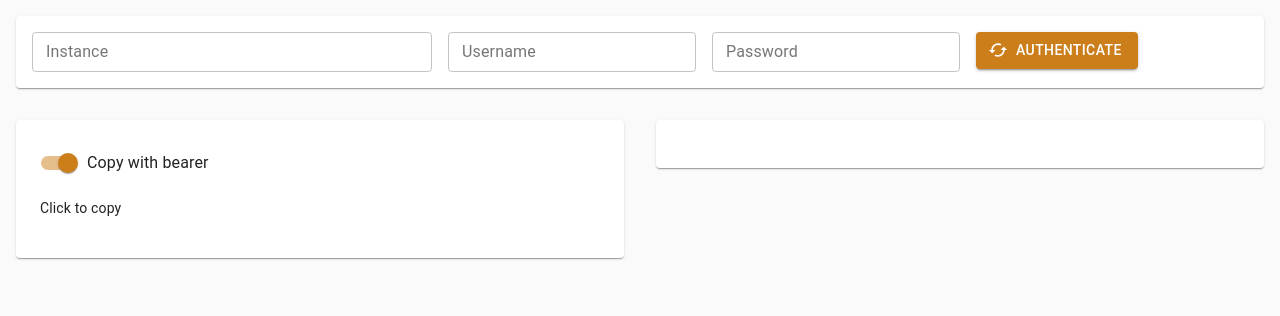
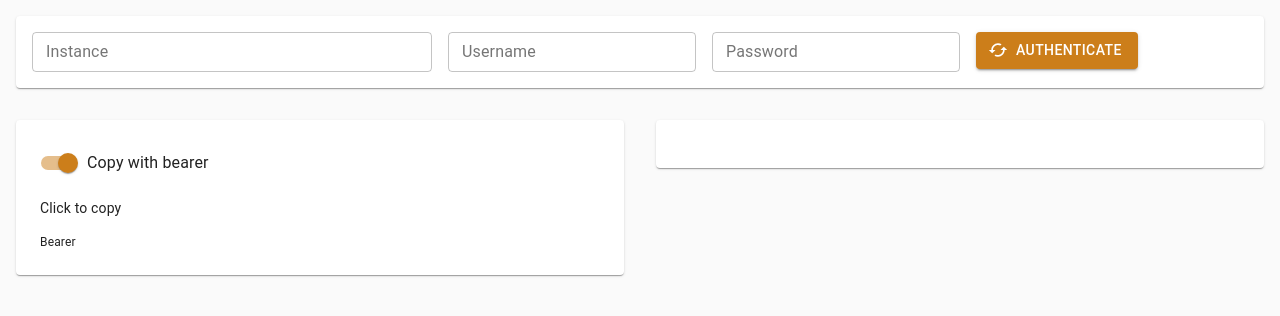
Before and after one commit to astritspancasd/authentication, a React (Create React App) app: page / in a window 1280 px wide. Shown: the top 316 px of the page. Built offline with nearby package versions, Linux system fonts and the light colour scheme.

Commit message:
with bearer appendix

```diff
--- a/src/components/CopyInput.js
+++ b/src/components/CopyInput.js
@@ -1,10 +1,5 @@
 import React, { useState } from "react";
-import {
-  Box,
-  FormControlLabel,
-  Switch,
-  Typography,
-} from "@material-ui/core";
+import { Box, FormControlLabel, Switch, Typography } from "@material-ui/core";
 import styled from "styled-components";
 import { useAuthContext } from "../context/auth";
 import { theme } from "../theme";
@@ -18,15 +13,12 @@ const TokenWrapper = styled(Box)({
 
 export const CopyInput = () => {
   const [withBearer, setWithBearer] = useState(true);
-  const [open, setOpen] = useState(false);
   const { token } = useAuthContext();
 
   const handleChange = () => setWithBearer((prevState) => !prevState);
-  const handleOpen = () => setOpen((prevState) => !prevState);
 
   const handleCopyInputValue = () => {
     navigator.clipboard.writeText(withBearer ? `Bearer ${token}` : token);
-    handleOpen();
     SnackbarUtils.success("Copied");
   };
 
@@ -49,7 +41,10 @@ export const CopyInput = () => {
         <Typography variant="body2">Click to copy</Typography>
       </Box>
       <Box />
-      <Box onClick={handleCopyInputValue}>{token}</Box>
+      <Box onClick={handleCopyInputValue}>
+        {withBearer && "Bearer"}
+        {token}
+      </Box>
     </TokenWrapper>
   );
 };
```
